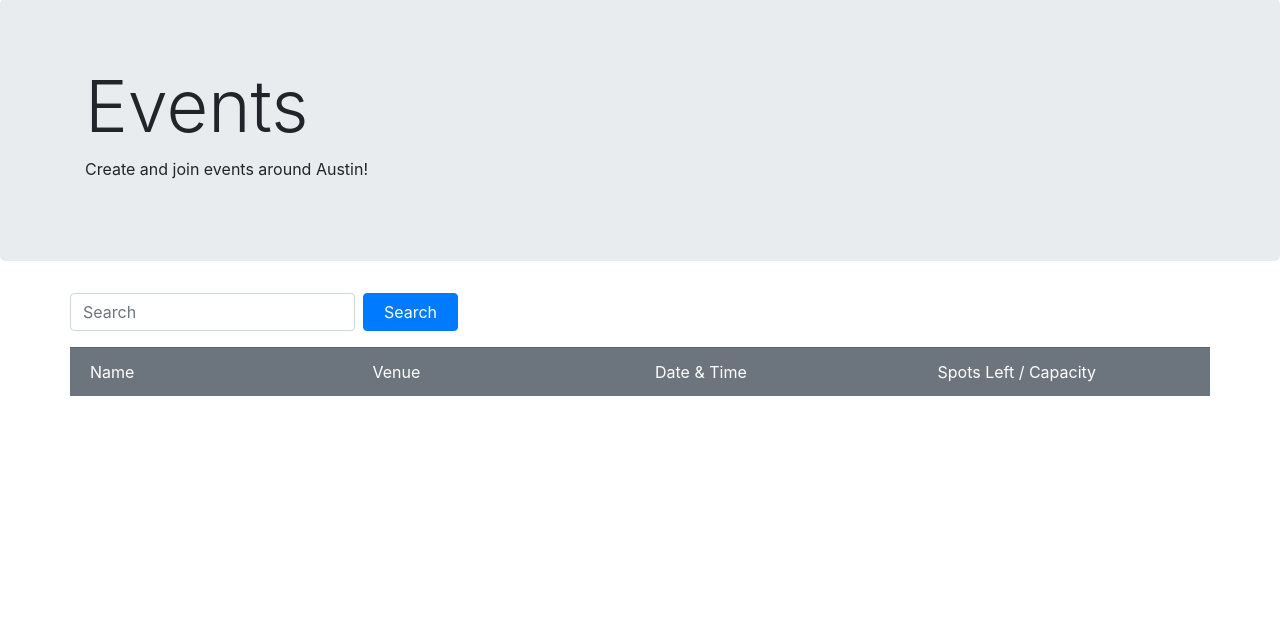
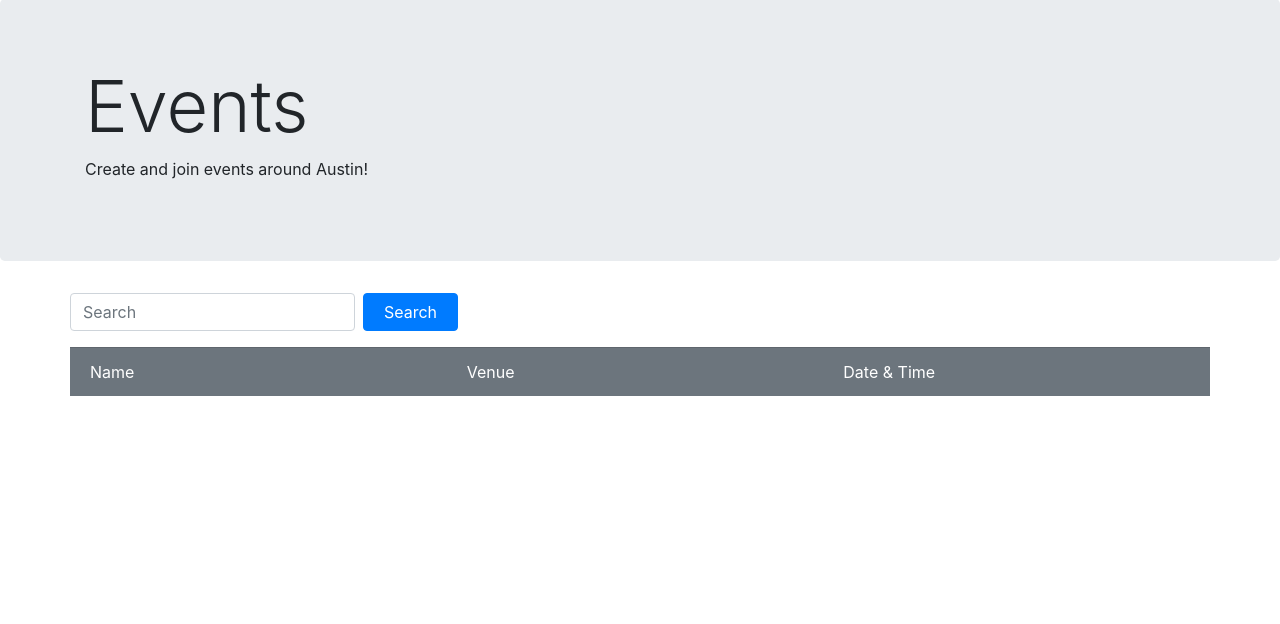
Before and after one commit to mxviteri/utexas-apad-project2, a Django app: page /events/ in a window 1280 px wide. Shown: the part 57-681 px from the top of the page. Run offline with Django 3.2, Linux system fonts and the light colour scheme; data that the repository does not hold is empty; some libraries are stand-ins or nearby versions.

Commit message:
Removed spots left on events page

```diff
--- a/api/templates/events.html
+++ b/api/templates/events.html
@@ -16,19 +16,17 @@
     <div class="list-group list-group-flush row">
         <div class="list-group-item col-sm-12 bg-secondary text-white">
             <div class="row">
-                <span class="col-sm-3">Name</span>
-                <span class="col-sm-3">Venue</span>
-                <span class="col-sm-3">Date & Time</span>
-                <span class="col-sm-3">Spots Left / Capacity</span>
+                <span class="col-sm-4">Name</span>
+                <span class="col-sm-4">Venue</span>
+                <span class="col-sm-4">Date & Time</span>
             </div>
         </div>
         {% for event in events %}
         <a href="./{{ event.id }}" class="list-group-item list-group-item-action col-sm-12">
             <div class="row">
-                <span class="col-sm-3">{{ event.name|title }}</span>
-                <span class="col-sm-3">{{event.venue|title}}</span>
-                <span class="col-sm-3">{{ event.datetime }}</span>
-                <span class="col-sm-3"># / {{event.capacity}}</span>
+                <span class="col-sm-4">{{ event.name|title }}</span>
+                <span class="col-sm-4">{{event.venue|title}}</span>
+                <span class="col-sm-4">{{ event.datetime }}</span>
             </div>
             <small>{{ event.description | slice:":100" }}</small>
         </a>
```
